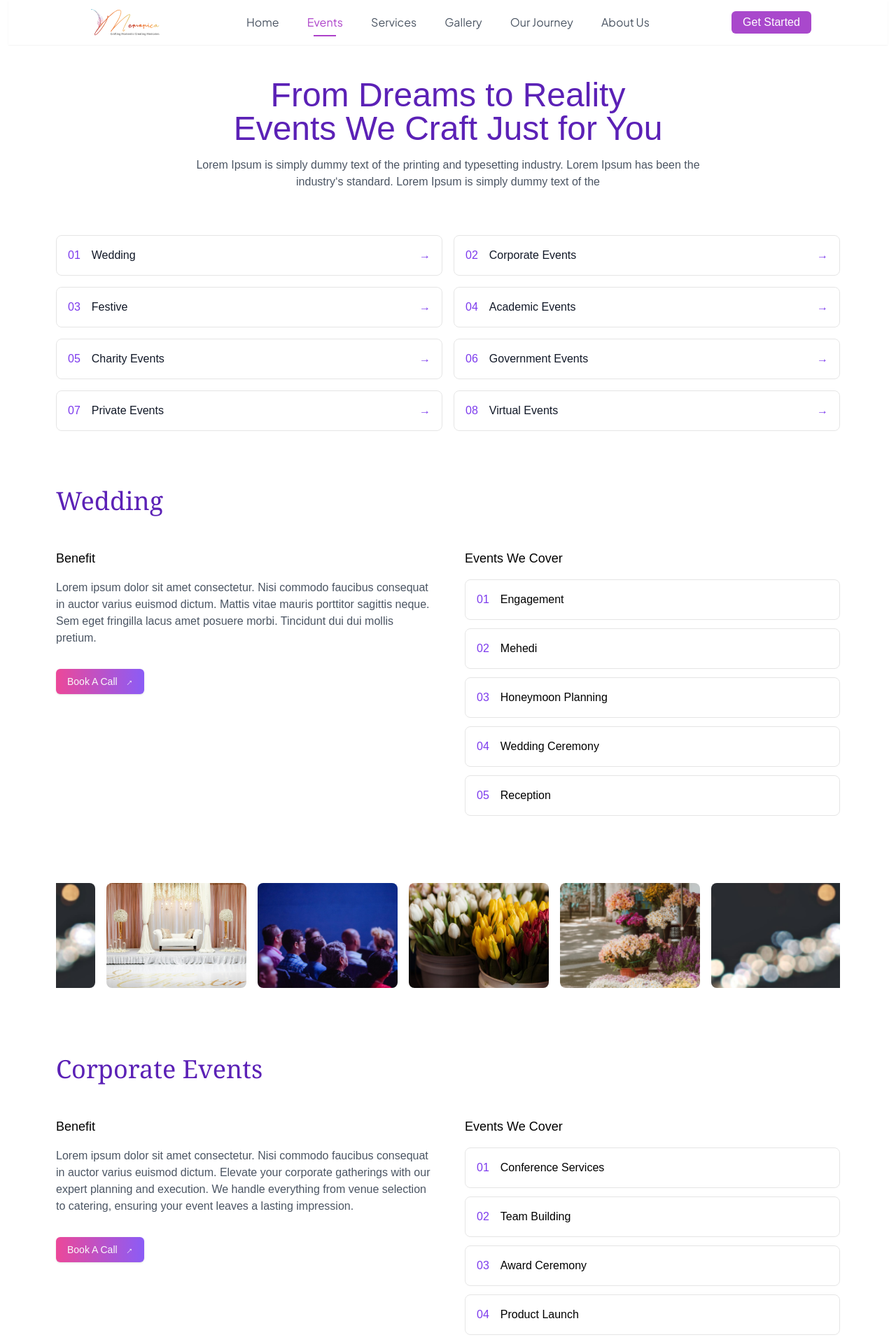
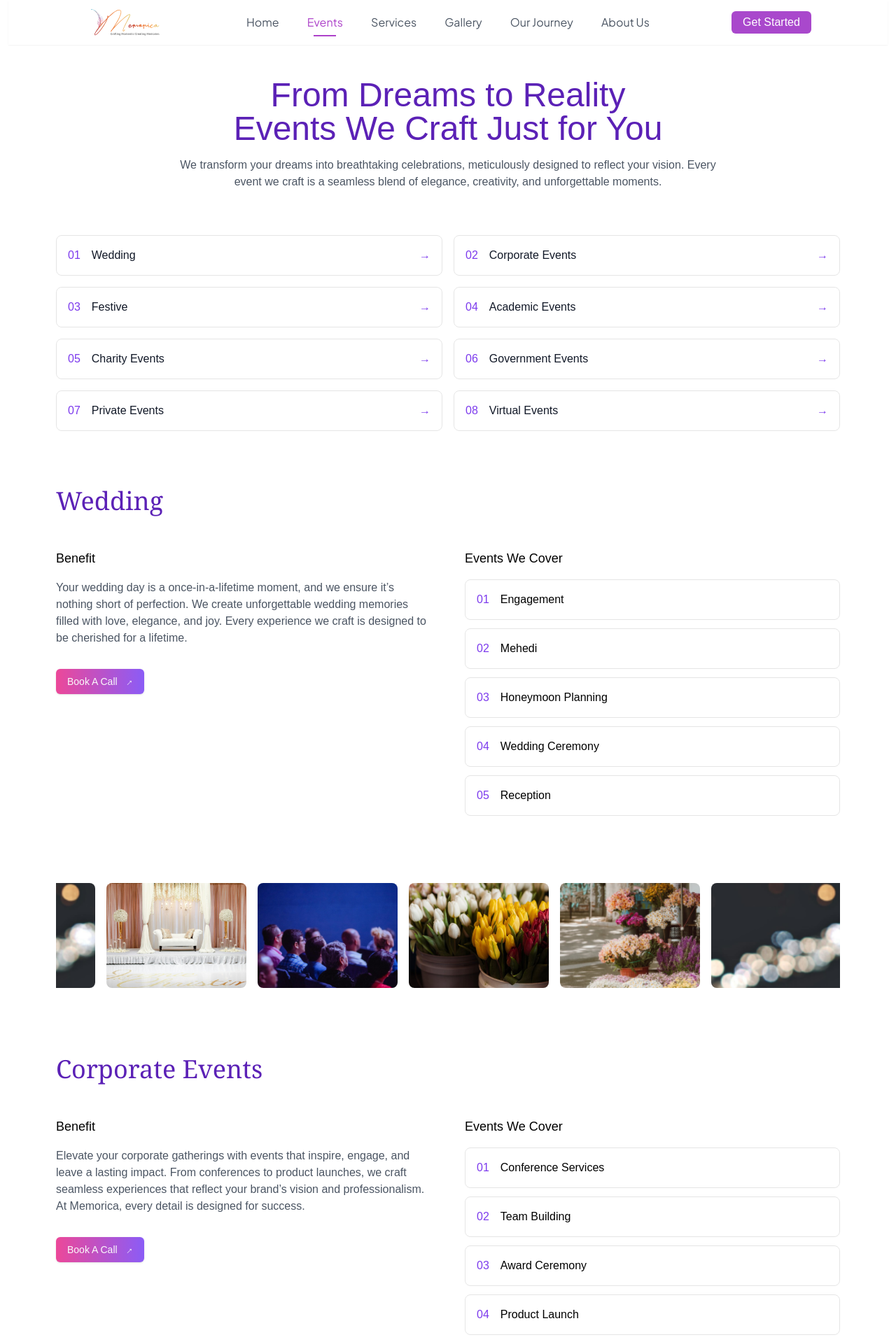
Before and after one commit to KRShanto/memorica, a Next.js app: page /events in a window 1280 px wide. Shown: the top 1918 px of the page at 70% size. Built offline with nearby package versions, Linux system fonts and the light colour scheme; a web font is replaced by a local one.

Commit message:
fix: copywriting of events page

```diff
--- a/src/app/events/page.tsx
+++ b/src/app/events/page.tsx
@@ -21,7 +21,7 @@ export default function EventsPage() {
     {
       title: "Wedding",
       benefit:
-        "Lorem ipsum dolor sit amet consectetur. Nisi commodo faucibus consequat in auctor varius euismod dictum. Mattis vitae mauris porttitor sagittis neque. Sem eget fringilla lacus amet posuere morbi. Tincidunt dui dui mollis pretium.",
+        "Your wedding day is a once-in-a-lifetime moment, and we ensure it’s nothing short of perfection. We create unforgettable wedding memories filled with love, elegance, and joy. Every experience we craft is designed to be cherished for a lifetime.",
       events: [
         { id: "01", name: "Engagement" },
         { id: "02", name: "Mehedi" },
@@ -55,7 +55,7 @@ export default function EventsPage() {
     {
       title: "Corporate Events",
       benefit:
-        "Lorem ipsum dolor sit amet consectetur. Nisi commodo faucibus consequat in auctor varius euismod dictum. Elevate your corporate gatherings with our expert planning and execution. We handle everything from venue selection to catering, ensuring your event leaves a lasting impression.",
+        "Elevate your corporate gatherings with events that inspire, engage, and leave a lasting impact. From conferences to product launches, we craft seamless experiences that reflect your brand’s vision and professionalism. At Memorica, every detail is designed for success.",
       events: [
         { id: "01", name: "Conference Services" },
         { id: "02", name: "Team Building" },
@@ -89,7 +89,7 @@ export default function EventsPage() {
     {
       title: "Festive",
       benefit:
-        "Lorem ipsum dolor sit amet consectetur. Nisi commodo faucibus consequat in auctor varius euismod dictum. Create memorable celebrations that bring joy and excitement to any occasion. Our team specializes in crafting unique experiences that capture the spirit of your festive gathering.",
+        "Celebrate the spirit of every festival with grandeur, joy, and unforgettable moments. Whether it's cultural festivities, holiday parties, or themed celebrations, we bring vibrant energy to every event. At Memorica, we turn festive occasions into cherished memories.",
       events: [
         { id: "01", name: "Birthday Party" },
         { id: "02", name: "Cultural Events" },
@@ -131,9 +131,9 @@ export default function EventsPage() {
           Events We Craft Just for You
         </h1>
         <p className="mt-4 text-gray-600 max-w-3xl mx-auto">
-          Lorem Ipsum is simply dummy text of the printing and typesetting
-          industry. Lorem Ipsum has been the industry&lsquo;s standard. Lorem
-          Ipsum is simply dummy text of the
+          We transform your dreams into breathtaking celebrations, meticulously
+          designed to reflect your vision. Every event we craft is a seamless
+          blend of elegance, creativity, and unforgettable moments.
         </p>
       </header>
 
```
